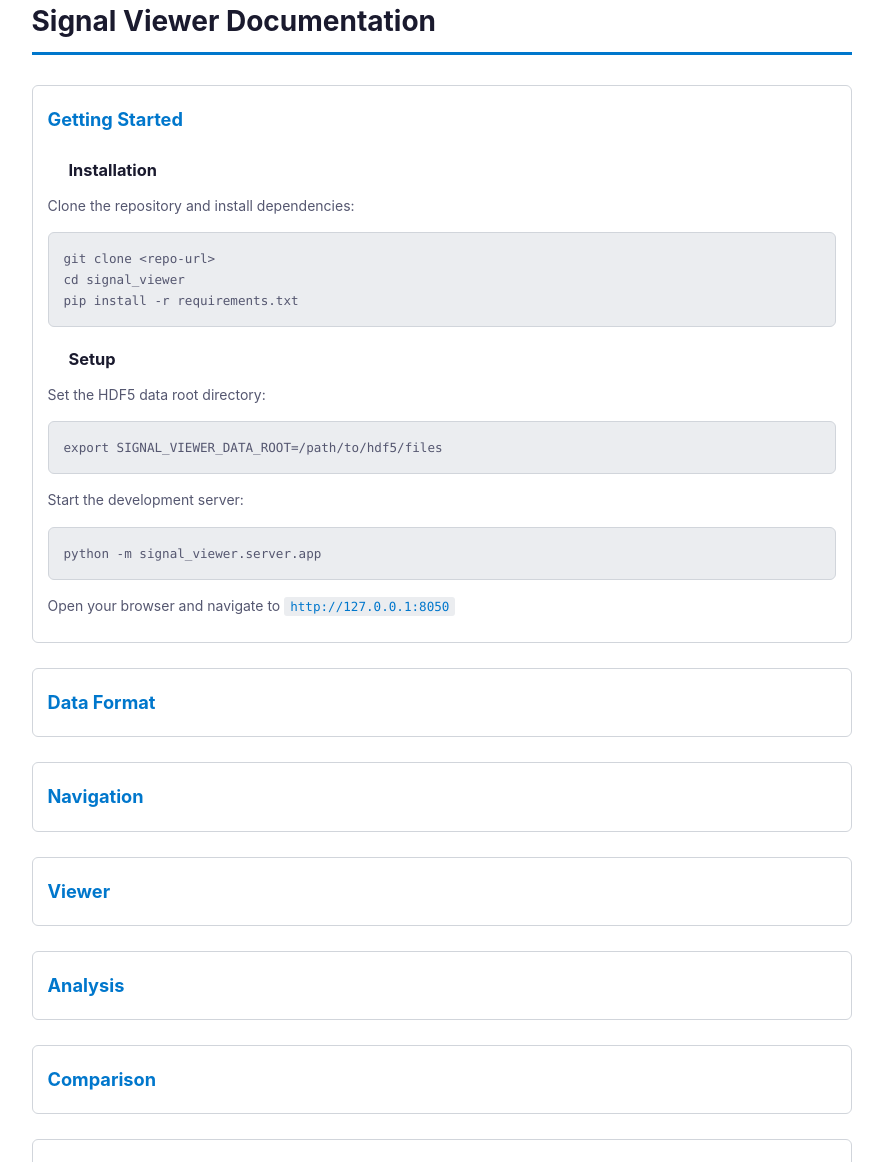
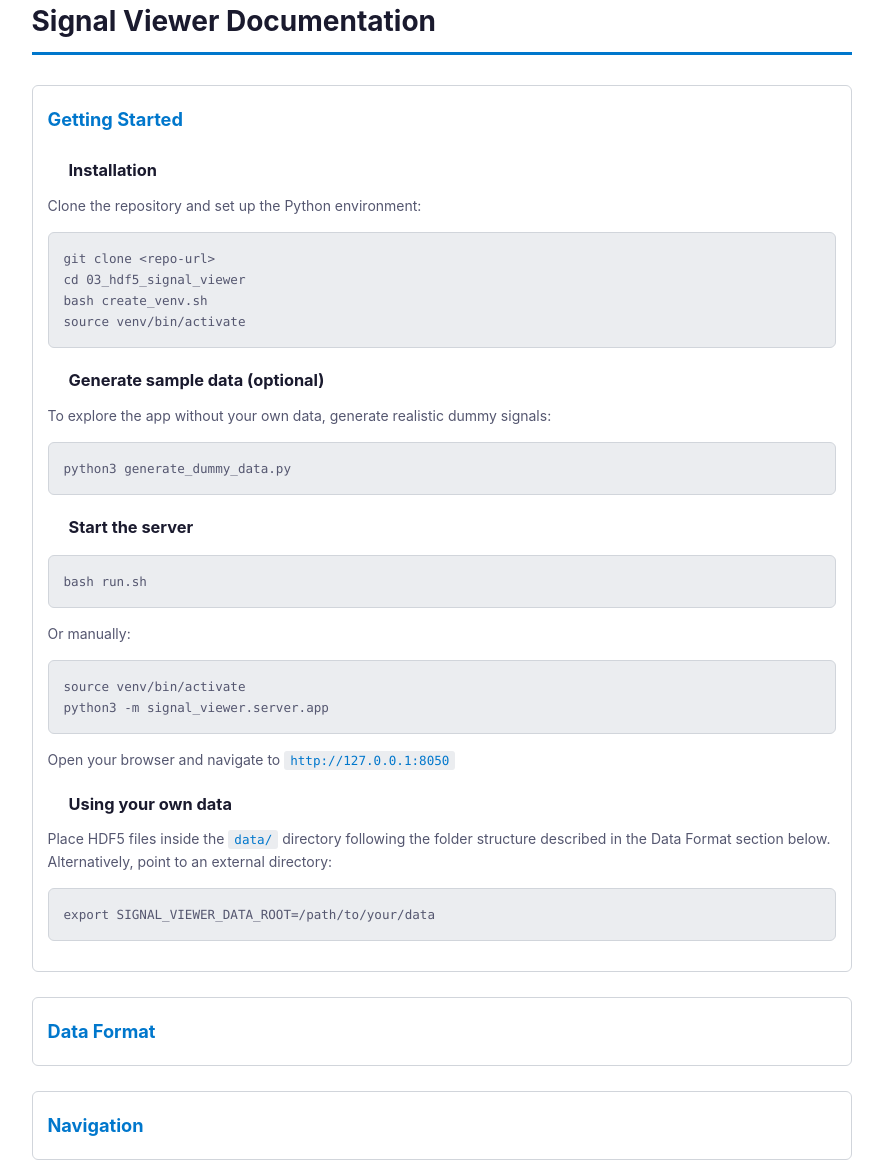
Before and after one commit to siena-pixel/signal-viewer, a Python web app: template signal_viewer/templates/documentation.html in a window 1280 px wide. Shown: the part 185-1347 px from the top of the page, without its empty margins (195-1078 px from the left). Run offline with Jinja, Linux system fonts and the light colour scheme; the template is opened without the code that fills it, so the values that code supplies are empty; some libraries are stand-ins or nearby versions.

Commit message:
Updated docs

```diff
--- a/signal_viewer/templates/documentation.html
+++ b/signal_viewer/templates/documentation.html
@@ -15,17 +15,26 @@
     <details open>
       <summary><h2>Getting Started</h2></summary>
       <h3>Installation</h3>
-      <p>Clone the repository and install dependencies:</p>
+      <p>Clone the repository and set up the Python environment:</p>
       <pre><code>git clone &lt;repo-url&gt;
-cd signal_viewer
-pip install -r requirements.txt</code></pre>
+cd 03_hdf5_signal_viewer
+bash create_venv.sh
+source venv/bin/activate</code></pre>
 
-      <h3>Setup</h3>
-      <p>Set the HDF5 data root directory:</p>
-      <pre><code>export SIGNAL_VIEWER_DATA_ROOT=/path/to/hdf5/files</code></pre>
-      <p>Start the development server:</p>
-      <pre><code>python -m signal_viewer.server.app</code></pre>
+      <h3>Generate sample data (optional)</h3>
+      <p>To explore the app without your own data, generate realistic dummy signals:</p>
+      <pre><code>python3 generate_dummy_data.py</code></pre>
+
+      <h3>Start the server</h3>
+      <pre><code>bash run.sh</code></pre>
+      <p>Or manually:</p>
+      <pre><code>source venv/bin/activate
+python3 -m signal_viewer.server.app</code></pre>
       <p>Open your browser and navigate to <code>http://127.0.0.1:8050</code></p>
+
+      <h3>Using your own data</h3>
+      <p>Place HDF5 files inside the <code>data/</code> directory following the folder structure described in the Data Format section below. Alternatively, point to an external directory:</p>
+      <pre><code>export SIGNAL_VIEWER_DATA_ROOT=/path/to/your/data</code></pre>
     </details>
 
     <details>
@@ -43,28 +52,69 @@ pip install -r requirements.txt</code></pre>
 └── SN002/</code></pre>
 
       <h3>HDF5 Internal Structure</h3>
-      <p>Each <code>.h5</code> file contains one or more groups (batches) with dataset suffixes:</p>
-      <pre><code>data.h5
-├── GROUP_T0/
-│   ├── GROUP_T0_V    (2D float64) signal values [M signals × N samples]
-│   ├── GROUP_T0_TIM  (1D float64) epoch ms of first sample per signal [M]
-│   ├── GROUP_T0_FRE  (1D float64) sampling frequency in Hz [M]
-│   ├── GROUP_T0_SAM  (1D int64)   valid sample count per signal [M]
-│   ├── GROUP_T0_N    (1D string)  signal names [M]
-│   ├── GROUP_T0_UNI  (1D string)  signal units [M]
-│   ├── GROUP_T0_ERR  (2D, optional — Type B only)
-│   ├── GROUP_T0_SQI  (1D, optional — Type B only)
-│   └── GROUP_T0_TLS  (1D, optional — Type B only)
-└── GROUP_T1/
-    └── ...</code></pre>
+      <p>Each <code>.h5</code> file contains one or more groups. The mapping between logical dataset roles and actual HDF5 dataset names is configured per group in <code>signal_viewer/config.py</code> via the <code>GROUP_DS_NAMES</code> dictionary. The default configuration defines:</p>
+
+      <p><strong>GROUP_T0</strong> (Type A &mdash; standard signals):</p>
+      <table style="width:100%; border-collapse:collapse; margin:10px 0;">
+        <thead>
+          <tr style="border-bottom:2px solid var(--color-border); text-align:left;">
+            <th style="padding:6px 10px;">Role</th>
+            <th style="padding:6px 10px;">Dataset name</th>
+            <th style="padding:6px 10px;">Shape</th>
+            <th style="padding:6px 10px;">Description</th>
+          </tr>
+        </thead>
+        <tbody>
+          <tr><td style="padding:4px 10px;"><code>VALUE</code></td><td style="padding:4px 10px;"><code>GROUP_T0_V</code></td><td style="padding:4px 10px;">(M, N) float64</td><td style="padding:4px 10px;">Signal values &mdash; M signals, N samples each</td></tr>
+          <tr><td style="padding:4px 10px;"><code>TIME</code></td><td style="padding:4px 10px;"><code>GROUP_T0_TIM</code></td><td style="padding:4px 10px;">(M,) float64</td><td style="padding:4px 10px;">Start time per signal (epoch milliseconds)</td></tr>
+          <tr><td style="padding:4px 10px;"><code>SAMPLING_FREQ</code></td><td style="padding:4px 10px;"><code>GROUP_T0_FRE</code></td><td style="padding:4px 10px;">(M,) float64</td><td style="padding:4px 10px;">Sampling frequency per signal (Hz)</td></tr>
+          <tr><td style="padding:4px 10px;"><code>NSAMPLE</code></td><td style="padding:4px 10px;"><code>GROUP_T0_SAM</code></td><td style="padding:4px 10px;">(M,) int64</td><td style="padding:4px 10px;">Valid sample count per signal</td></tr>
+          <tr><td style="padding:4px 10px;"><code>NAMES</code></td><td style="padding:4px 10px;"><code>GROUP_T0_N</code></td><td style="padding:4px 10px;">(M,) string</td><td style="padding:4px 10px;">Signal names</td></tr>
+          <tr><td style="padding:4px 10px;"><code>UNITS</code></td><td style="padding:4px 10px;"><code>GROUP_T0_UNI</code></td><td style="padding:4px 10px;">(M,) string</td><td style="padding:4px 10px;">Signal units</td></tr>
+        </tbody>
+      </table>
+
+      <p><strong>GROUP_T1</strong> (Type B &mdash; extended signals): all of the above, plus:</p>
+      <table style="width:100%; border-collapse:collapse; margin:10px 0;">
+        <thead>
+          <tr style="border-bottom:2px solid var(--color-border); text-align:left;">
+            <th style="padding:6px 10px;">Role</th>
+            <th style="padding:6px 10px;">Dataset name</th>
+            <th style="padding:6px 10px;">Shape</th>
+            <th style="padding:6px 10px;">Description</th>
+          </tr>
+        </thead>
+        <tbody>
+          <tr><td style="padding:4px 10px;"><code>ERROR</code></td><td style="padding:4px 10px;"><code>GROUP_T1_ERR</code></td><td style="padding:4px 10px;">(M, N) float64</td><td style="padding:4px 10px;">Error values per signal</td></tr>
+          <tr><td style="padding:4px 10px;"><code>SQI</code></td><td style="padding:4px 10px;"><code>GROUP_T1_SQI</code></td><td style="padding:4px 10px;">(M,) float64</td><td style="padding:4px 10px;">Signal Quality Index per signal</td></tr>
+          <tr><td style="padding:4px 10px;"><code>TLS</code></td><td style="padding:4px 10px;"><code>GROUP_T1_TLS</code></td><td style="padding:4px 10px;">(M,) float64</td><td style="padding:4px 10px;">Tolerance values per signal</td></tr>
+        </tbody>
+      </table>
 
       <h3>Signal Types</h3>
-      <p>The reader supports two signal types, detected automatically per batch:</p>
+      <p>The reader auto-detects the signal type per group based on whether an <code>ERROR</code> dataset is configured and present:</p>
       <ul>
-        <li><strong>Type A</strong> (standard): signal datasets only. Truncated by the <code>_SAM</code> (n_samples) attribute. Time is constructed as <code>t0 + i &times; (1000 / fs)</code> ms.</li>
-        <li><strong>Type B</strong> (extended): signal datasets alongside <code>_ERR</code>, <code>_SQI</code>, <code>_TLS</code> companion datasets. Also truncated by <code>_SAM</code>. Time constructed identically.</li>
+        <li><strong>Type A</strong> (standard): base datasets only (VALUE, TIME, SAMPLING_FREQ, NSAMPLE, NAMES, UNITS). Signals are truncated to the per-signal valid sample count (NSAMPLE). Time is constructed as <code>TIME[i] + arange(NSAMPLE[i]) &times; (1000 / SAMPLING_FREQ[i])</code> ms.</li>
+        <li><strong>Type B</strong> (extended): base datasets plus ERROR, SQI, and TLS companion datasets. Same truncation and time construction as Type A.</li>
       </ul>
-      <p>Each signal is a row in the <code>_V</code> matrix, truncated to <code>_SAM</code> samples. Signal names and units are read from the <code>_N</code> and <code>_UNI</code> datasets. Supported file extensions: <code>.h5</code>, <code>.hdf5</code>.</p>
+      <p>Each signal is a row in the VALUE matrix. Signal names and units are read from the NAMES and UNITS datasets. Supported file extension: <code>.h5</code>.</p>
+
+      <h3>Customizing the schema</h3>
+      <p>To adapt the viewer to your own HDF5 naming convention, edit the <code>GROUP_DS_NAMES</code> dictionary in <code>signal_viewer/config.py</code>. Each entry maps a group name to a dictionary of logical keys &rarr; actual dataset names. You can add more groups, rename datasets, or mark a group as Type B by including an <code>ERROR</code> key:</p>
+      <pre><code>GROUP_DS_NAMES = {
+    'MY_GROUP': {
+        'VALUE':         'my_values',
+        'TIME':          'my_timestamps',
+        'SAMPLING_FREQ': 'my_fs',
+        'NSAMPLE':       'my_nsamples',
+        'NAMES':         'my_signal_names',
+        'UNITS':         'my_units',
+        # Add these for Type B:
+        # 'ERROR': 'my_errors',
+        # 'SQI':   'my_sqi',
+        # 'TLS':   'my_tls',
+    },
+}</code></pre>
     </details>
 
     <details>
```
Also changed, not shown: README.md.
